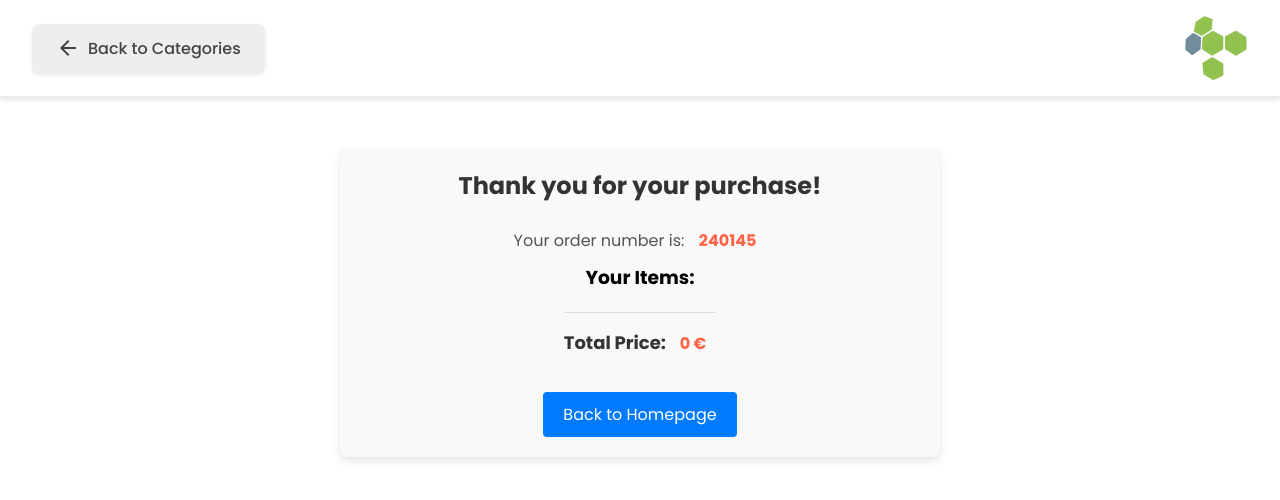
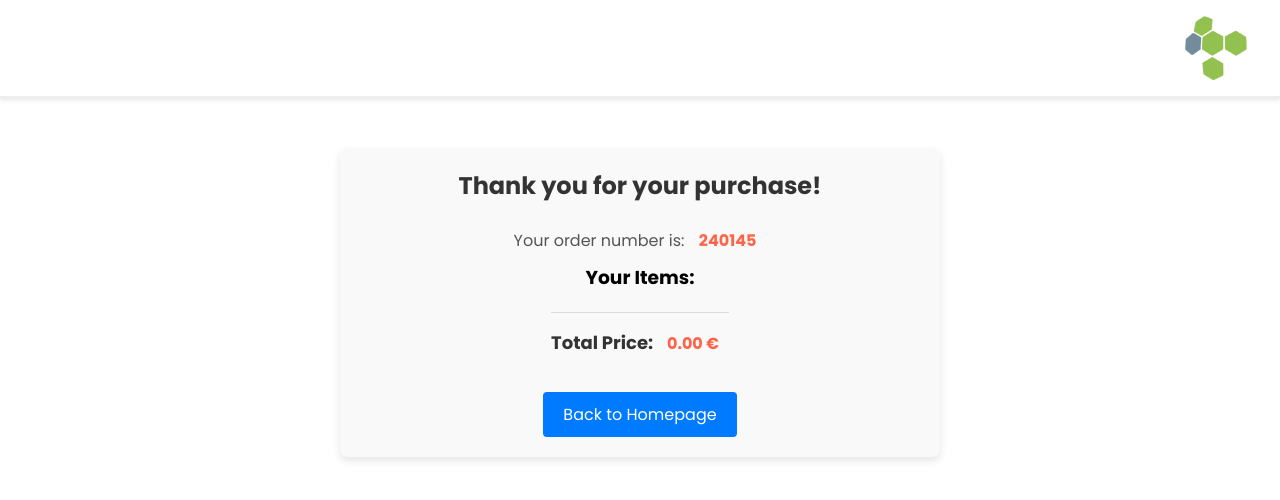
Before and after one commit to yannicILOVEGUS/orderSystem, a React (Vite) app in the folder my-app/: page /checkout in a window 1280 px wide. Both pictures are taken after a click on the button "EC KARTE". Shown: the top 500 px of the page. Built offline with nearby package versions, Linux system fonts and the light colour scheme.

Commit message:
FixPriceTags

```diff
--- a/my-app/src/Components/Checkout/Checkout.jsx
+++ b/my-app/src/Components/Checkout/Checkout.jsx
@@ -71,7 +71,7 @@ import { usePayment } from '../Context/PaymentContext';
           </Button>
           <Button
             variant="outlined"
-            onClick={() => handlePaymentMethod("PayPal")}
+            onClick={() => handleCheckout()}
             sx={{
               display: "flex",
               alignItems: "center",
@@ -101,7 +101,7 @@ import { usePayment } from '../Context/PaymentContext';
           </Button>
           <Button
             variant="outlined"
-            onClick={() => handlePaymentMethod("Barzahlung")}
+            onClick={() => handleCheckout()}
             sx={{
               display: "flex",
               alignItems: "center",
@@ -131,7 +131,7 @@ import { usePayment } from '../Context/PaymentContext';
           </Button>
           <Button
             variant="outlined"
-            onClick={() => handlePaymentMethod("Barzahlung")}
+            onClick={() => handleCheckout()}
             sx={{
               display: "flex",
               alignItems: "center",
--- a/my-app/src/Components/Checkout/OrderSummary.jsx
+++ b/my-app/src/Components/Checkout/OrderSummary.jsx
@@ -14,11 +14,11 @@ const OrderSummary = () => {
       <ul className='itemList'>
         {warenkorb && warenkorb.map((item, index) => (
           <li key={index} className='item'>
-            <span>{item.name}</span> <span>{item.menge}</span> <span>{item.preis * item.menge} €</span>
+            <span>{item.name}</span> <span>{item.menge}</span> <span>{(item.preis * item.menge).toFixed(2)} €</span>
           </li>
         ))}
       </ul>
-      <p className='totalPrice'>Total Price: <span className='highlight'>{gesamtPreis} €</span></p>
+      <p className='totalPrice'>Total Price: <span className='highlight'>{(gesamtPreis).toFixed(2)} €</span></p>
       <Link to="/">
         <button className='backButton'>Back to Homepage</button>
       </Link>
--- a/my-app/src/Components/Footer/Cart.jsx
+++ b/my-app/src/Components/Footer/Cart.jsx
@@ -18,7 +18,7 @@ const Cart = () => {
                 <div className="itemInfo">
                     <div className="itemIcon">{item.icon}</div>
                     <div className="itemName">{item.name}</div>
-                    <div className="itemPrice">{item.preis}€</div>
+                    <div className="itemPrice">{(item.preis * item.menge).toFixed(2)}€</div>
                 </div>
                 <div className='itemControll'>
                     <button className='minusButton' aria-label="Menge reduzieren" onClick={() => minusProdukt(item.id)}><img  src="/paymentIcon/minus.png" ></img></button>
--- a/my-app/src/Components/Header/Header.jsx
+++ b/my-app/src/Components/Header/Header.jsx
@@ -1,18 +1,23 @@
 import React from 'react';
+import { useLocation } from 'react-router-dom';
 import './Header.css';
 import ArrowBackIcon from '@mui/icons-material/ArrowBack';
 
 const Header = ({ onResetCategory }) => {
+  const location = useLocation();
+  const hiddenPaths = ['/checkout', '/order-summary'];
+  const shouldHideButton = hiddenPaths.includes(location.pathname);
+
   return (
     <header className="header">
-
       <div className="header-actions">
-        <button className="reset-button" onClick={onResetCategory}>
-          <ArrowBackIcon className="arrow-icon" />
-          Back to Categories
-        </button>
+        {!shouldHideButton && (
+          <button className="reset-button" onClick={onResetCategory}>
+            <ArrowBackIcon className="arrow-icon" />
+            Back to Categories
+          </button>
+        )}
       </div>
-
       <div className="logo-container">
         <img src="/assets/Logo.png" alt="logo" className="logo" />
       </div>
```
